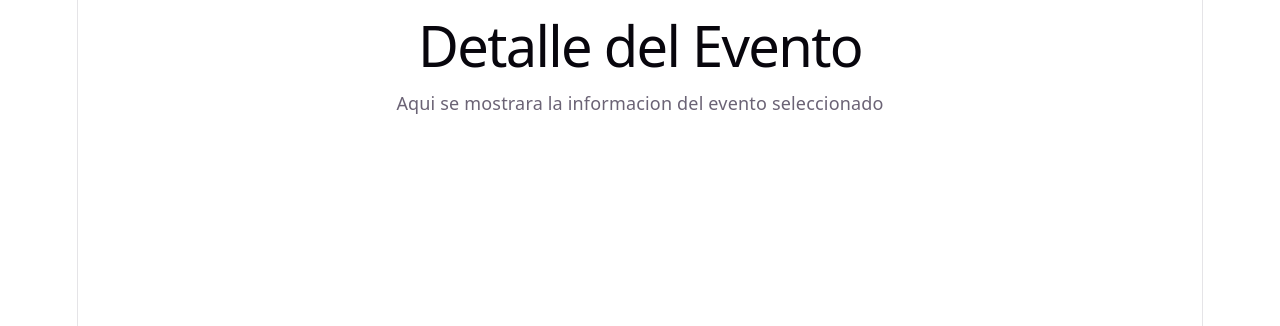
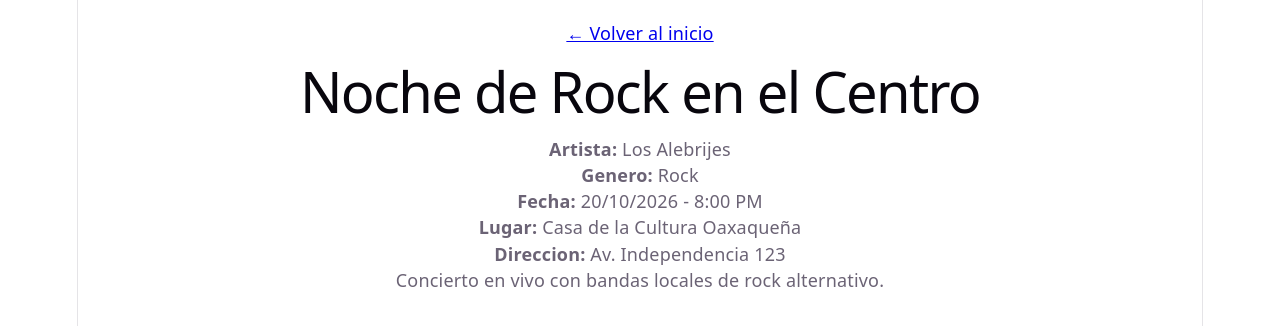
Before and after one commit to MoralesJesus/Proyecto-CultGo---InsanosGolosos, a React (Vite) app in the folder frontend/: page /evento/1 in a window 1280 px wide. Shown: the top 326 px of the page. Built offline with nearby package versions, Linux system fonts and the light colour scheme.

Commit message:
feat: pagina DetalleEvento y tarjetas clicables desde Home

```diff
--- /dev/null
+++ b/frontend/src/data/eventosPrueba.ts
@@ -0,0 +1,44 @@
+import type { Evento } from '../types';
+
+// Datos de prueba, despues vendran del backend
+export const eventosPrueba: Evento[] = [
+  {
+    id: 1,
+    nombre: 'Noche de Rock en el Centro',
+    artista: 'Los Alebrijes',
+    genero: 'Rock',
+    fecha: '20/10/2026',
+    hora: '8:00 PM',
+    lugar: 'Casa de la Cultura Oaxaqueña',
+    direccion: 'Av. Independencia 123',
+    latitud: 17.0654,
+    longitud: -96.7237,
+    descripcion: 'Concierto en vivo con bandas locales de rock alternativo.'
+  },
+  {
+    id: 2,
+    nombre: 'Jazz Bajo las Estrellas',
+    artista: 'Trio Nocturno',
+    genero: 'Jazz',
+    fecha: '25/10/2026',
+    hora: '9:00 PM',
+    lugar: 'Jardin Etnobotanico',
+    direccion: 'Reforma 501',
+    latitud: 17.0678,
+    longitud: -96.7245,
+    descripcion: 'Una velada intima de jazz en un espacio al aire libre.'
+  },
+  {
+    id: 3,
+    nombre: 'Fiesta Electronica Oaxaca',
+    artista: 'DJ Sunu',
+    genero: 'Electronica',
+    fecha: '01/11/2026',
+    hora: '10:00 PM',
+    lugar: 'Foro Cultural',
+    direccion: 'Calle Morelos 200',
+    latitud: 17.0601,
+    longitud: -96.7266,
+    descripcion: 'Musica electronica con artistas locales y visuales en vivo.'
+  }
+];
--- a/frontend/src/pages/DetalleEvento.tsx
+++ b/frontend/src/pages/DetalleEvento.tsx
@@ -1,10 +1,33 @@
-import React from 'react';
+import { useParams, Link } from 'react-router-dom';
+import { eventosPrueba } from '../data/eventosPrueba';
 
 const DetalleEvento = () => {
+  // toma el id que viene en la url, ej: /evento/2 -> id = "2"
+  const { id } = useParams();
+
+  // busca el evento cuyo id coincida (convertimos a numero porque useParams da texto)
+  const evento = eventosPrueba.find((e) => e.id === Number(id));
+
+  // si no se encuentra el evento (id invalido), mostramos un mensaje
+  if (!evento) {
+    return (
+      <div style={{ padding: '20px' }}>
+        <p>Evento no encontrado.</p>
+        <Link to="/">Volver al inicio</Link>
+      </div>
+    );
+  }
+
   return (
-    <div>
-      <h1>Detalle del Evento</h1>
-      <p>Aqui se mostrara la informacion del evento seleccionado</p>
+    <div style={{ padding: '20px' }}>
+      <Link to="/">← Volver al inicio</Link>
+      <h1>{evento.nombre}</h1>
+      <p><strong>Artista:</strong> {evento.artista}</p>
+      <p><strong>Genero:</strong> {evento.genero}</p>
+      <p><strong>Fecha:</strong> {evento.fecha} - {evento.hora}</p>
+      <p><strong>Lugar:</strong> {evento.lugar}</p>
+      <p><strong>Direccion:</strong> {evento.direccion}</p>
+      <p>{evento.descripcion}</p>
     </div>
   );
 };
--- a/frontend/src/pages/Home.tsx
+++ b/frontend/src/pages/Home.tsx
@@ -4,50 +4,9 @@ import TarjetaEvento from '../components/eventos/TarjetaEvento';
 import Buscador from '../components/buscador/Buscador';
 import FiltroGenero from '../components/filtros/FiltroGenero';
 import FiltroFecha from '../components/filtros/FiltroFecha';
-import type { Evento } from '../types';
+import { eventosPrueba } from '../data/eventosPrueba';
 
-// Datos de prueba, despues vendran del backend
-const eventosPrueba: Evento[] = [
-  {
-    id: 1,
-    nombre: 'Noche de Rock en el Centro',
-    artista: 'Los Alebrijes',
-    genero: 'Rock',
-    fecha: '20/10/2026',
-    hora: '8:00 PM',
-    lugar: 'Casa de la Cultura Oaxaqueña',
-    direccion: 'Av. Independencia 123',
-    latitud: 17.0654,
-    longitud: -96.7237,
-    descripcion: 'Concierto en vivo con bandas locales de rock alternativo.'
-  },
-  {
-    id: 2,
-    nombre: 'Jazz Bajo las Estrellas',
-    artista: 'Trio Nocturno',
-    genero: 'Jazz',
-    fecha: '25/10/2026',
-    hora: '9:00 PM',
-    lugar: 'Jardin Etnobotanico',
-    direccion: 'Reforma 501',
-    latitud: 17.0678,
-    longitud: -96.7245,
-    descripcion: 'Una velada intima de jazz en un espacio al aire libre.'
-  },
-  {
-    id: 3,
-    nombre: 'Fiesta Electronica Oaxaca',
-    artista: 'DJ Sunu',
-    genero: 'Electronica',
-    fecha: '01/11/2026',
-    hora: '10:00 PM',
-    lugar: 'Foro Cultural',
-    direccion: 'Calle Morelos 200',
-    latitud: 17.0601,
-    longitud: -96.7266,
-    descripcion: 'Musica electronica con artistas locales y visuales en vivo.'
-  }
-];
+
 
 // lista de generos disponibles, sacada de los eventos (sin repetidos)
 const generosDisponibles = [...new Set(eventosPrueba.map((e) => e.genero))];
@@ -111,8 +70,10 @@ const Home = () => {
             : 'No hay eventos disponibles con esos filtros.'}
         </p>
       ) : (
-        eventosFiltrados.map((evento) => (
-          <TarjetaEvento key={evento.id} evento={evento} />
+                eventosFiltrados.map((evento) => (
+          <Link key={evento.id} to={`/evento/${evento.id}`} style={{ textDecoration: 'none', color: 'inherit' }}>
+            <TarjetaEvento evento={evento} />
+          </Link>
         ))
       )}
     </div>
```
